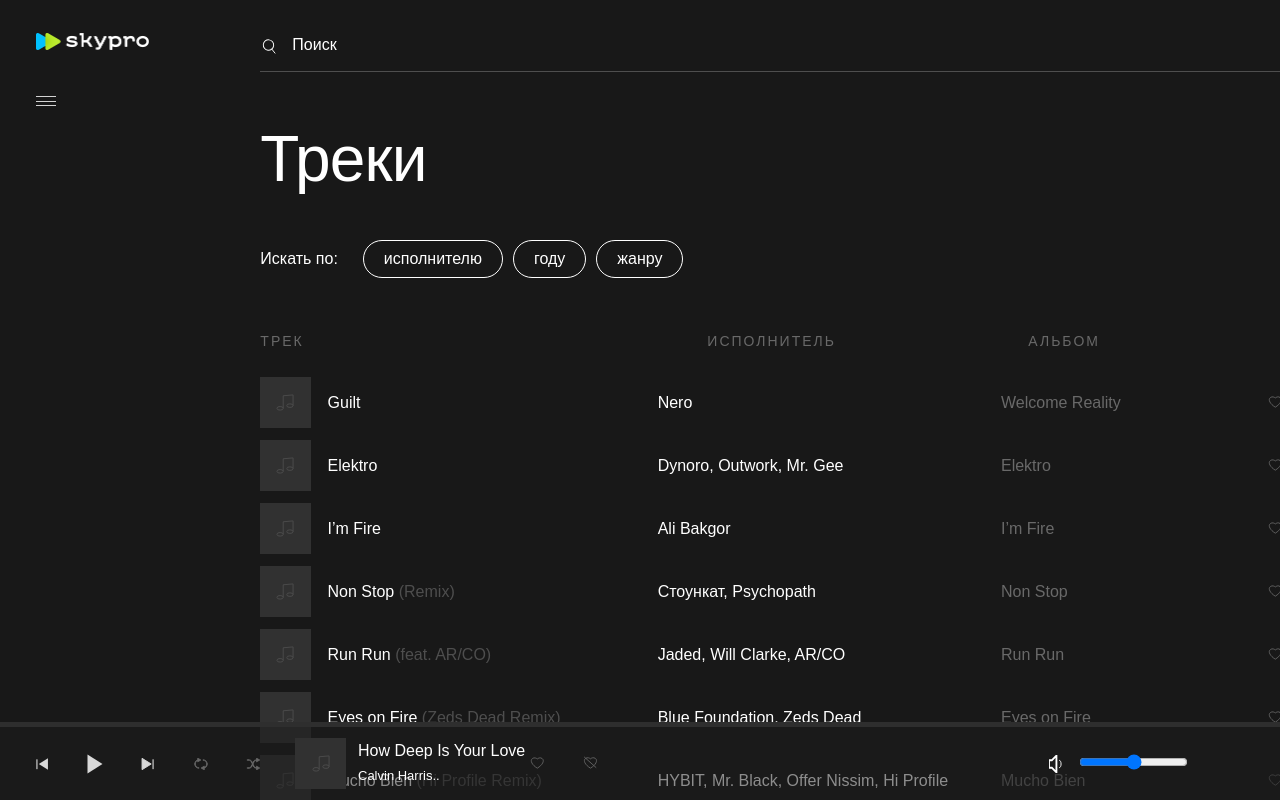
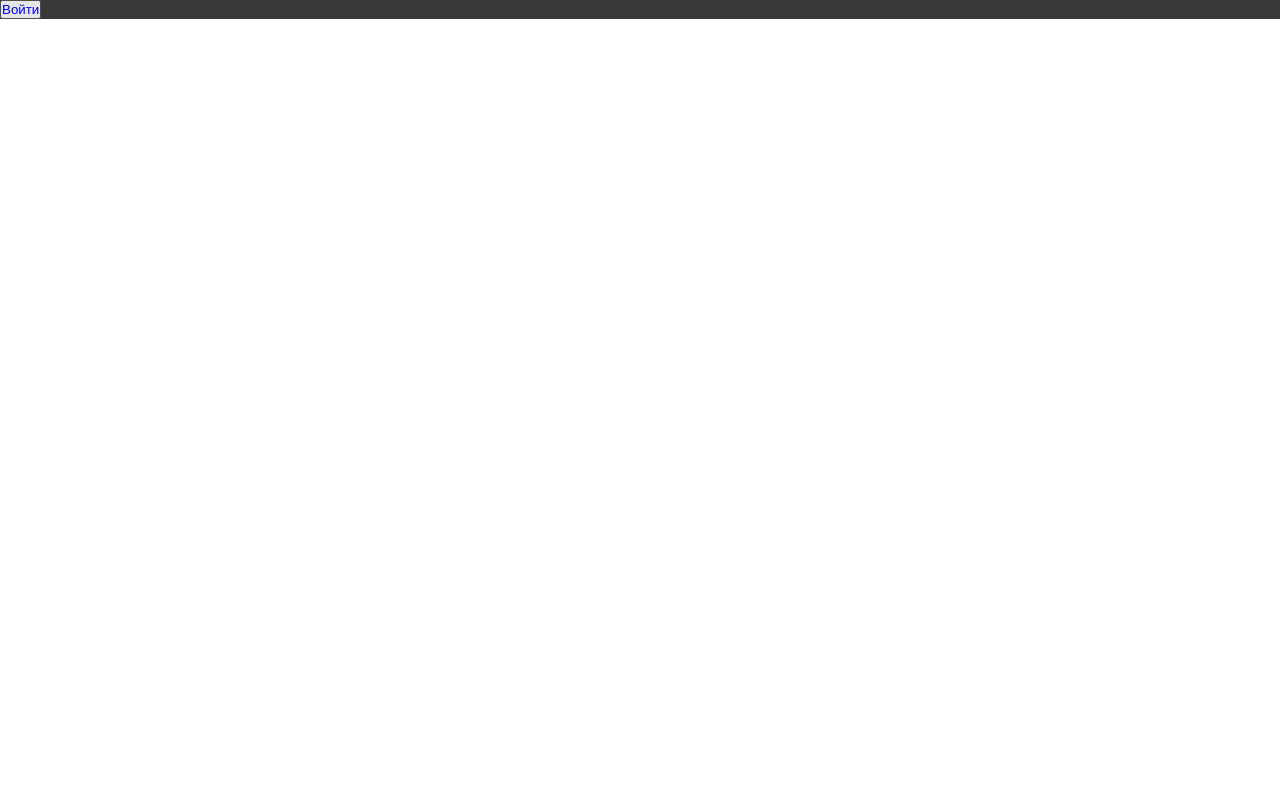
Before and after one commit to JulKuzmi/skypro-music, a React (Create React App) app: page / in a window 1280 px wide. Built offline with nearby package versions, Linux system fonts and the light colour scheme; a web font is replaced by a local one.

Commit message:
add login

```diff
--- /dev/null
+++ b/src/App.jsx
@@ -0,0 +1,14 @@
+import * as S from "./components/Main/App.style";
+import { AppRoutes } from "./routes";
+
+function App() {
+  return (
+    <body>
+      <S.GlobalStyle />
+      <S.Wrapper>
+        <AppRoutes />
+      </S.Wrapper>
+    </body>
+  );
+}
+export default App;
--- a/src/components/GlobalStyle/App.jsx
+++ b/src/components/Main/Main.jsx
@@ -4,7 +4,7 @@
 import { AudioPlayer } from "../AudioPlayer/audioPlayer";
 import * as S from "./App.style";
 
-function App() {
+export const Main = () => {
   return (
     <body>
       <S.GlobalStyle />
@@ -21,5 +21,4 @@
       </S.Wrapper>
     </body>
   );
-}
-export default App;
+};
--- a/src/index.js
+++ b/src/index.js
@@ -1,7 +1,7 @@
 import React from "react";
 import ReactDOM from "react-dom/client";
 import "./index.css";
-import App from "./components/GlobalStyle/App";
+import App from "./App";
 import { BrowserRouter } from "react-router-dom";
 
 const root = ReactDOM.createRoot(document.getElementById("root"));
--- a/src/pages/login.jsx
+++ b/src/pages/login.jsx
@@ -0,0 +1,17 @@
+import { Link } from "react-router-dom";
+
+export function Login({ user, onAuthButtonClick }) {
+  return (
+    <div>
+      <div>
+        <button onClick={onAuthButtonClick}>
+          {user ? (
+            <Link to="/registration">Зарегистрироваться</Link>
+          ) : (
+            <Link to="/main">Войти</Link>
+          )}
+        </button>
+      </div>
+    </div>
+  );
+}
--- a/src/routes.jsx
+++ b/src/routes.jsx
@@ -0,0 +1,9 @@
+import { Routes, Route } from "react-router-dom";
+import { Login } from "./pages/login";
+export const AppRoutes = () => {
+  return (
+    <Routes>
+      <Route path="/" element={<Login />} />
+    </Routes>
+  );
+};
```
Also changed, not shown: src/components/Main/App.style.jsx (renamed from src/components/GlobalStyle/App.style.jsx).
